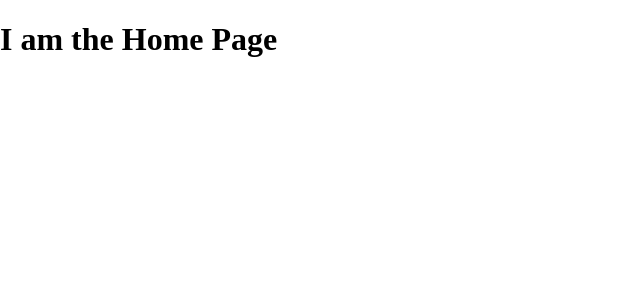
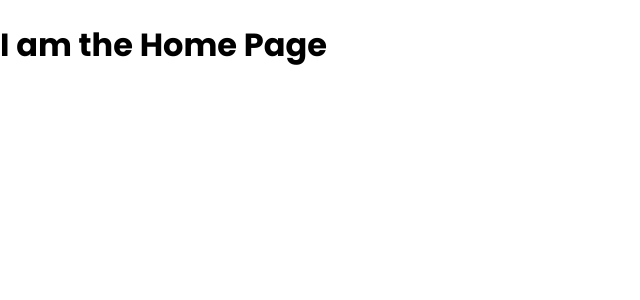
Before and after one commit to manavtimbadiya/portfolio, a React (Create React App) app: page / in a window 1280 px wide. Shown: the top 300 px of the page, without its empty margins (0-640 px from the left). Built offline with nearby package versions, Linux system fonts and the light colour scheme.

Commit message:
Exact Keyword Used To Remove Bug in Route

```diff
--- a/public/index.html
+++ b/public/index.html
@@ -24,7 +24,10 @@
       work correctly both with client-side routing and a non-root public URL.
       Learn how to configure a non-root public URL by running `npm run build`.
     -->
-    <title>React App</title>
+    <title>My Portfolio.</title>
+    <link rel="preconnect" href="https://fonts.googleapis.com">
+    <link rel="preconnect" href="https://fonts.gstatic.com" crossorigin>
+    <link href="https://fonts.googleapis.com/css2?family=Poppins:wght@100;200;300;400;500;600;700;800;900&display=swap" rel="stylesheet">
   </head>
   <body>
     <noscript>You need to enable JavaScript to run this app.</noscript>
--- a/src/components/App/App.css
+++ b/src/components/App/App.css
@@ -5,6 +5,7 @@ body
 	margin: 0;
 	width: 100%;
 	overflow-x: hidden;
+	font-family: 'Poppins', sans-serif;
 }
 
 input:focus,
--- a/src/components/App/App.jsx
+++ b/src/components/App/App.jsx
@@ -13,7 +13,7 @@ const App = () =>  {
 		<div>
 		<BrowserRouter>
 			<div>
-				<Route path="/" component={Home} />
+				<Route path="/" exact component={Home} />
 				<Route path="/about" component={About} />
 				<Route path="/projects" component={Projects} />
 				<Route path="/skills" component={Skills} />
```
